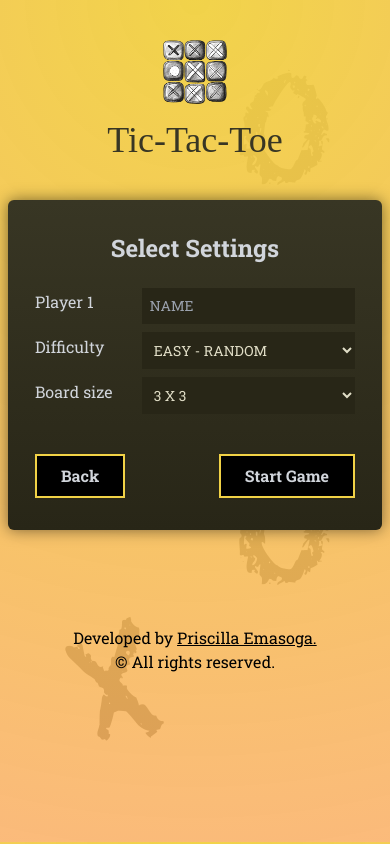
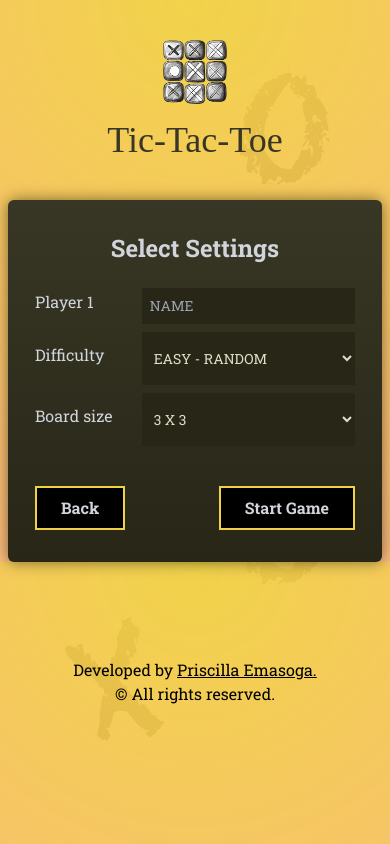
Before and after one commit to priscilla-e/tic-tac-AI, a React (Vite) app in the folder client/: page / in a window 390 px wide. Both pictures are taken after a click on the button "Single Player". Built offline with nearby package versions, Linux system fonts and the light colour scheme; no server answers; a web font is replaced by a local one.

Commit message:
Mobile styling fixes

```diff
--- a/client/src/App.jsx
+++ b/client/src/App.jsx
@@ -12,7 +12,7 @@ function App() {
     return (
         <>
             <Header/>
-            <main className="container mx-auto px-2">
+            <main className="container mx-auto px-2 ">
                 {ctx.page === 0 && <SelectMode/>}
 
                 {ctx.page === 1 && <SelectSettings/>}
--- a/client/src/components/SelectSettings.jsx
+++ b/client/src/components/SelectSettings.jsx
@@ -84,7 +84,7 @@ export default function SelectSettings() {
                         <input
                             value={player2}
                             type="text" name='player2' id='player2' placeholder='name'
-                            className="w-8/12 p-2 text-sm text-smoke uppercase bg-darkEarth md:py-4 focus:outline-none"
+                            className="w-8/12 rounded-none p-2 text-sm text-smoke uppercase bg-darkEarth md:py-4 focus:outline-none"
                             onChange={(e) => setPlayer2(e.target.value)}
                         />
                     </div>
@@ -97,7 +97,7 @@ export default function SelectSettings() {
                             id='difficulty'
                             name='difficulty'
                             value={difficulty}
-                            className='w-8/12 block rounded-none p-2 text-sm text-smoke uppercase bg-darkEarth md:p-4 focus:outline-none'
+                            className='w-8/12 block rounded-none px-2 py-4 text-sm text-smoke uppercase bg-darkEarth md:p-4 focus:outline-none'
                             onChange={(e) => setDifficulty(e.target.value)}
                         >
                             <option value='easy'>Easy - Random</option>
@@ -112,7 +112,7 @@ export default function SelectSettings() {
                     <select
                         name="boardsize"
                         value={boardSize}
-                        className='w-8/12 block rounded-none p-2 text-sm text-smoke uppercase bg-darkEarth md:p-4 focus:outline-none'
+                        className='w-8/12 block rounded-none px-2 py-4 text-sm text-smoke uppercase bg-darkEarth md:p-4 focus:outline-none'
                         onChange={(e) => setBoardSize(+e.target.value)}
                     >
                         <option value={3}>3 x 3</option>
--- a/client/src/index.css
+++ b/client/src/index.css
@@ -12,8 +12,7 @@
 
 
 body {
-    height: 95vh;
-    @apply  bg-radial-custom relative;
+    @apply bg-radial-custom relative;
 }
 
 /* Custom animations */
```
